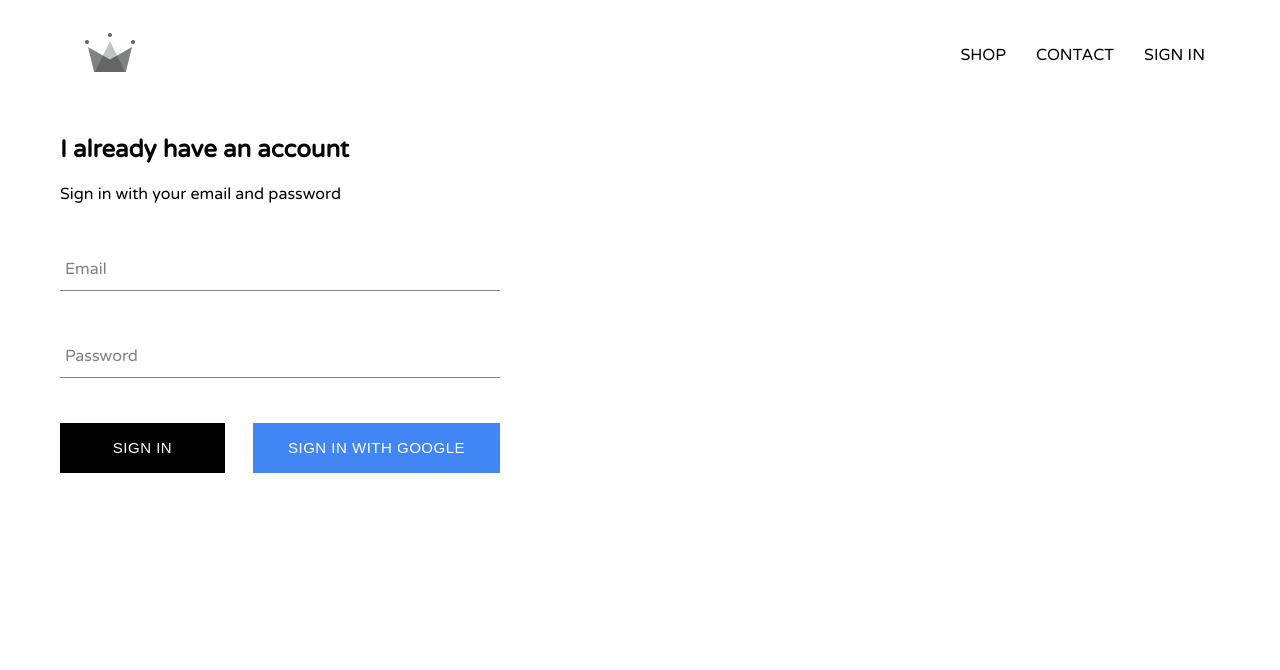
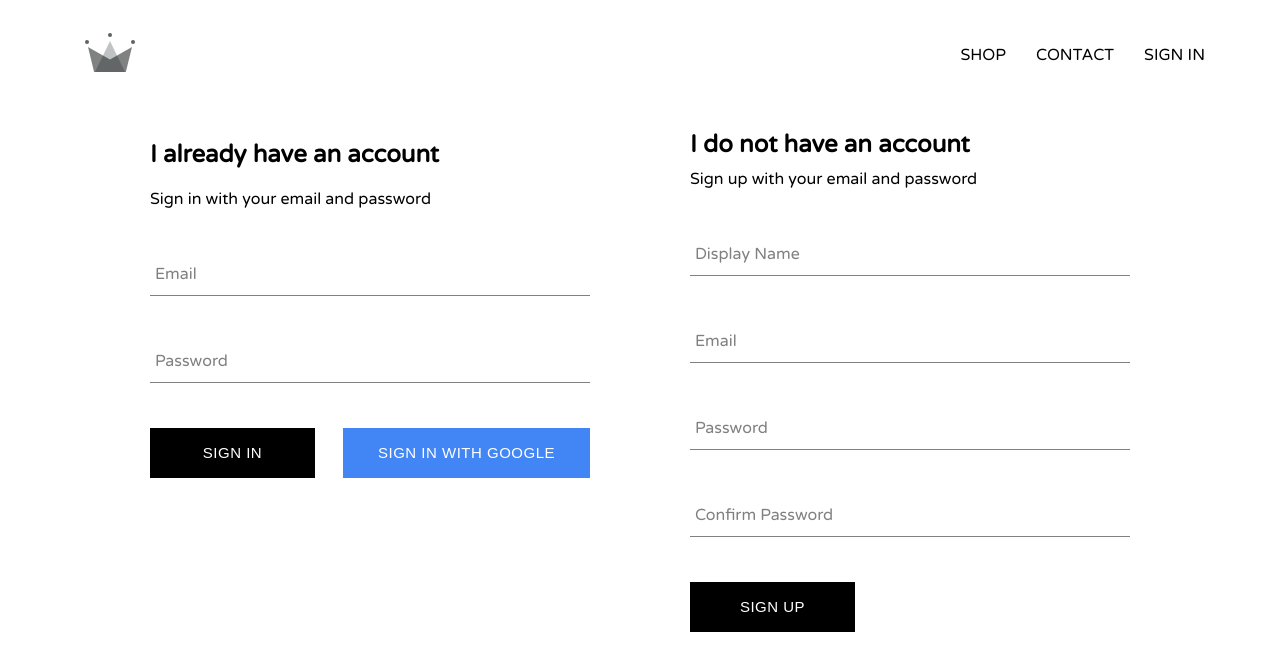
Before and after one commit to lazar0169/arrivals, a React (Create React App) app: page /sign in a window 1280 px wide. Shown: the top 670 px of the page. Built offline with nearby package versions, Linux system fonts and the light colour scheme; no server answers.

Commit message:
SignUp: added

```diff
--- a/src/App.js
+++ b/src/App.js
@@ -7,7 +7,7 @@ import ShopPage from './pages/shop/shop.component';
 import Header from './components/header/header.component';
 import Sign from './pages/sign/sign.components';
 
-import { auth } from './firebase/firebase.utils';
+import { auth, createUserProfileDocument } from './firebase/firebase.utils';
 
 class App extends React.Component {
   constructor() {
@@ -21,8 +21,22 @@ class App extends React.Component {
   unsubscribeFromAuth = null
 
   componentDidMount() {
-    this.unsubscribeFromAuth = auth.onAuthStateChanged(user => {
-      this.setState({ currentUser: user });
+    this.unsubscribeFromAuth = auth.onAuthStateChanged(async userAuth => {
+      if (userAuth) {
+        const userRef = await createUserProfileDocument(userAuth);
+
+        userRef.onSnapshot(snapShot => {
+          this.setState({
+            currentUser: {
+              id: snapShot.id,
+              ...snapShot.data()
+            }
+          });
+        });
+
+      } else {
+        this.setState({ currentUser: userAuth });
+      }
     });
   }
 
--- /dev/null
+++ b/src/components/sign-up/sign-up.component.jsx
@@ -0,0 +1,98 @@
+import React from 'react';
+
+import FormInput from './../form-input/form-input.component';
+import CustomButton from './../custom-button/custom-button.component';
+
+import { auth, createUserProfileDocument } from './../../firebase/firebase.utils.js';
+
+import './sign-up.styles.scss';
+
+class SignUp extends React.Component {
+    constructor() {
+        super();
+
+        this.state = {
+            displayName: '',
+            email: '',
+            password: '',
+            confirmPassword: ''
+        }
+    }
+
+    handleSubmit = async event => {
+        event.preventDefault();
+
+        const { displayName, email, password, confirmPassword } = this.state;
+
+        if (password !== confirmPassword) {
+            alert("Passwords don't match");
+            return;
+        }
+
+        try {
+            const { user } = await auth.createUserWithEmailAndPassword(email, password);
+            await createUserProfileDocument(user, { displayName });
+
+            this.setState({
+                displayName: '',
+                email: '',
+                password: '',
+                confirmPassword: ''
+            });
+        } catch (error) {
+            console.error(error);
+        }
+    }
+
+    handleChange = event => {
+        const { name, value } = event.target;
+
+        this.setState({ [name]: value });
+    }
+
+    render() {
+        return (
+            <div className="sign-up">
+                <h2 className="title">I do not have an account</h2>
+                <span>Sign up with your email and password</span>
+                <form className="sign-up-form" onSubmit={this.handleSubmit}>
+                    <FormInput
+                        type="text"
+                        name="displayName"
+                        value={this.state.displayName}
+                        onChange={this.handleChange}
+                        label="Display Name"
+                        required
+                    />
+                    <FormInput
+                        type="text"
+                        name="email"
+                        value={this.state.email}
+                        onChange={this.handleChange}
+                        label="Email"
+                        required
+                    />
+                    <FormInput
+                        type="password"
+                        name="password"
+                        value={this.state.password}
+                        onChange={this.handleChange}
+                        label="Password"
+                        required
+                    />
+                    <FormInput
+                        type="password"
+                        name="confirmPassword"
+                        value={this.state.confirmPassword}
+                        onChange={this.handleChange}
+                        label="Confirm Password"
+                        required
+                    />
+                    <CustomButton type="submit">SIGN UP</CustomButton>
+                </form>
+            </div>
+        );
+    }
+}
+
+export default SignUp;
--- /dev/null
+++ b/src/components/sign-up/sign-up.styles.scss
@@ -0,0 +1,9 @@
+.sign-up {
+    display: flex;
+    flex-direction: column;
+    width: 440px;
+
+    .title {
+        margin: 10px 0;
+    }
+}
--- a/src/firebase/firebase.utils.js
+++ b/src/firebase/firebase.utils.js
@@ -18,6 +18,28 @@ firebase.initializeApp(config);
 export const auth = firebase.auth();
 export const firestore = firebase.firestore();
 
+export const createUserProfileDocument = async (userAuth, data) => {
+    if (!userAuth) return;
+    const userRef = firestore.doc(`users/${userAuth.uid}`);
+    const snapShot = await userRef.get();
+    if (!snapShot.exists) {
+        const { displayName, email } = userAuth;
+        const createdAt = new Date();
+        try {
+            await userRef.set({
+                displayName,
+                email,
+                createdAt,
+                ...data
+            });
+        } catch (error) {
+            console.error('Error creating user: ', error.message);
+        }
+    }
+
+    return userRef;
+}
+
 const provider = new firebase.auth.GoogleAuthProvider();
 provider.setCustomParameters({ prompt: 'select_account' });
 export const signInWithGoogle = () => auth.signInWithPopup(provider);
--- a/src/pages/sign/sign.components.jsx
+++ b/src/pages/sign/sign.components.jsx
@@ -1,11 +1,13 @@
 import React from 'react';
 import SignIn from './../../components/sign-in/sign-in.component';
+import SignUp from './../../components/sign-up/sign-up.component';
 
 import './sign.styles.scss';
 
 const Sign = () => (
     <div className="sign">
         <SignIn />
+        <SignUp />
     </div>
 );
 
--- a/src/pages/sign/sign.styles.scss
+++ b/src/pages/sign/sign.styles.scss
@@ -0,0 +1,6 @@
+.sign {
+    width: 980px;
+    display: flex;
+    justify-content: space-between;
+    margin: 30px auto;
+}
```
